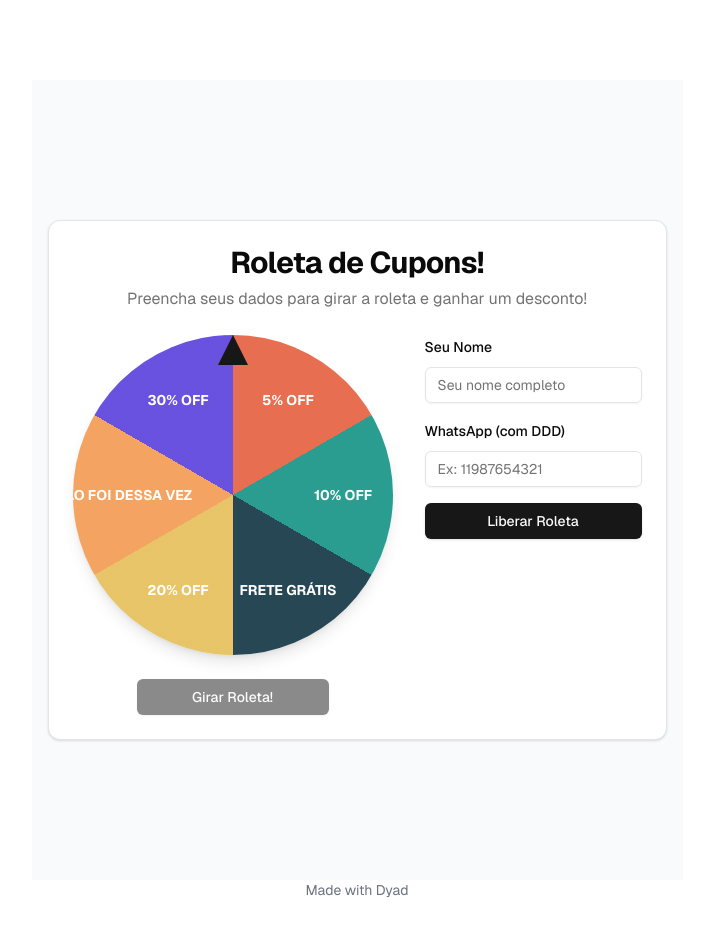
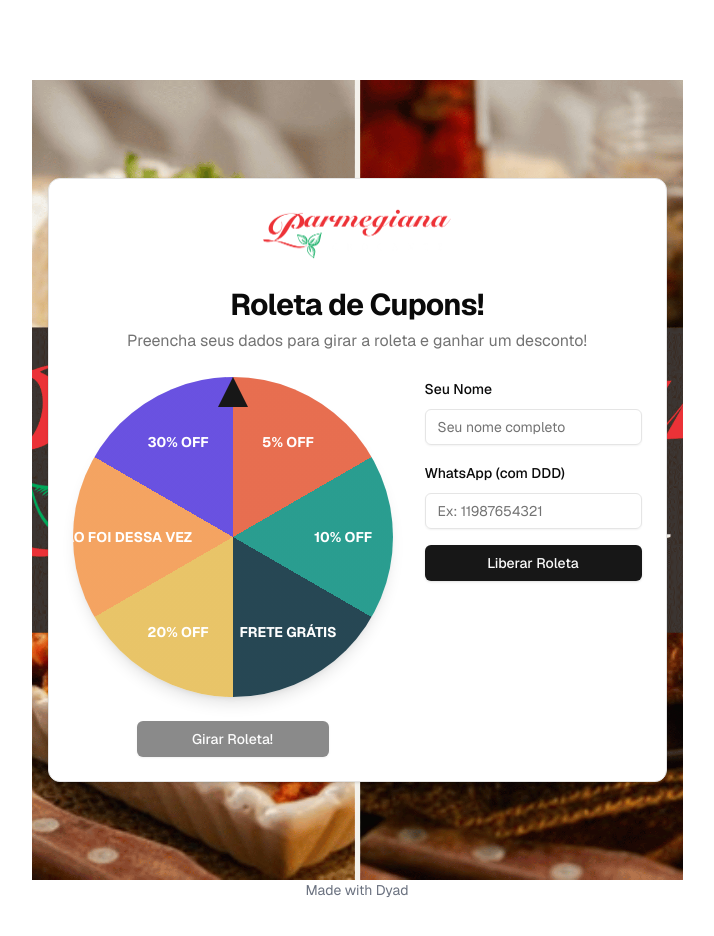
Before and after one commit to ValfranJr/roleta-parme, a Next.js app: page / in a window 1280 px wide. Shown: the top 936 px of the page, without its empty margins (283-997 px from the left). Built offline with nearby package versions, Linux system fonts and the light colour scheme.

Commit message:
[dyad] wrote 3 file(s)

```diff
--- a/src/components/coupon-roulette.tsx
+++ b/src/components/coupon-roulette.tsx
@@ -8,6 +8,7 @@ import { Toaster } from "@/components/ui/sonner";
 import { Card, CardContent, CardHeader, CardTitle } from "@/components/ui/card";
 import { toast } from "sonner";
 import { getUsedWhatsappNumbers, addUsedWhatsappNumber } from "@/lib/utils";
+import Image from "next/image"; // Importar o componente Image do Next.js
 
 const couponSegments = [
   "5% OFF",
@@ -71,9 +72,20 @@ export default function CouponRoulette() {
   };
 
   return (
-    <div className="flex flex-col items-center justify-center min-h-screen p-4 bg-gray-50 dark:bg-gray-900">
+    <div
+      className="flex flex-col items-center justify-center min-h-screen p-4 bg-cover bg-center bg-no-repeat"
+      style={{ backgroundImage: "url('/banner.png')" }} // Define o banner como background
+    >
       <Card className="w-full max-w-6xl mx-auto">
         <CardHeader className="text-center">
+          <Image
+            src="/logo.png"
+            alt="Parmegiana Crocante Logo"
+            width={200} // Ajuste a largura conforme necessário
+            height={100} // Ajuste a altura conforme necessário
+            className="mx-auto mb-4 h-auto" // Centraliza a logo e mantém a proporção
+            priority // Otimiza o carregamento da logo
+          />
           <CardTitle className="text-3xl font-bold">Roleta de Cupons!</CardTitle>
           <p className="text-muted-foreground mt-2">
             Preencha seus dados para girar a roleta e ganhar um desconto!
@@ -101,8 +113,8 @@ export default function CouponRoulette() {
           isOpen={isResultDialogOpen}
           onClose={handleCloseResultDialog}
           coupon={wonCoupon}
-          whatsappNumber={STORE_WHATSAPP_NUMBER} // Passa o número da loja
-          userName={formData.name} // Passa o nome do usuário
+          whatsappNumber={STORE_WHATSAPP_NUMBER}
+          userName={formData.name}
         />
       )}
       <Toaster />
```
Also changed, not shown: public/banner.png (added), public/logo.png (added).
